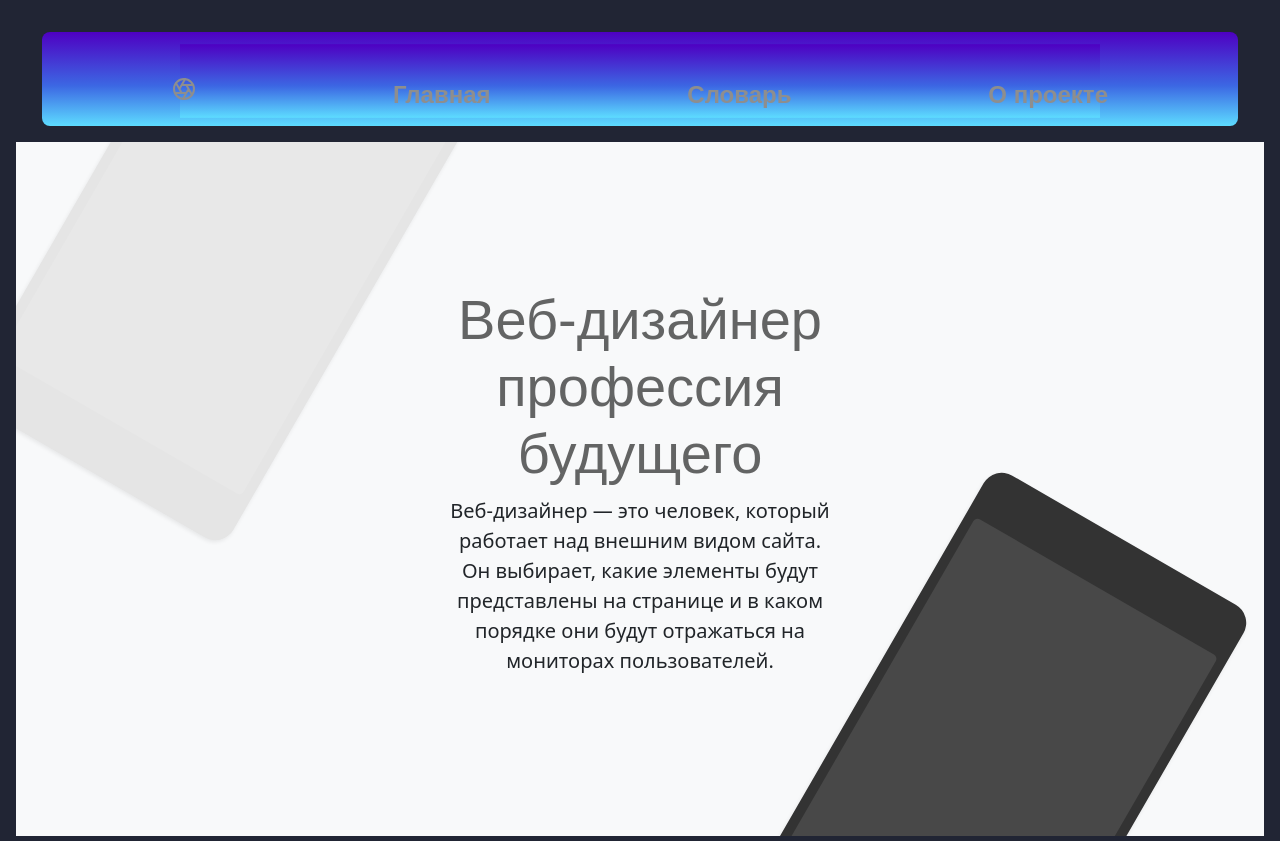
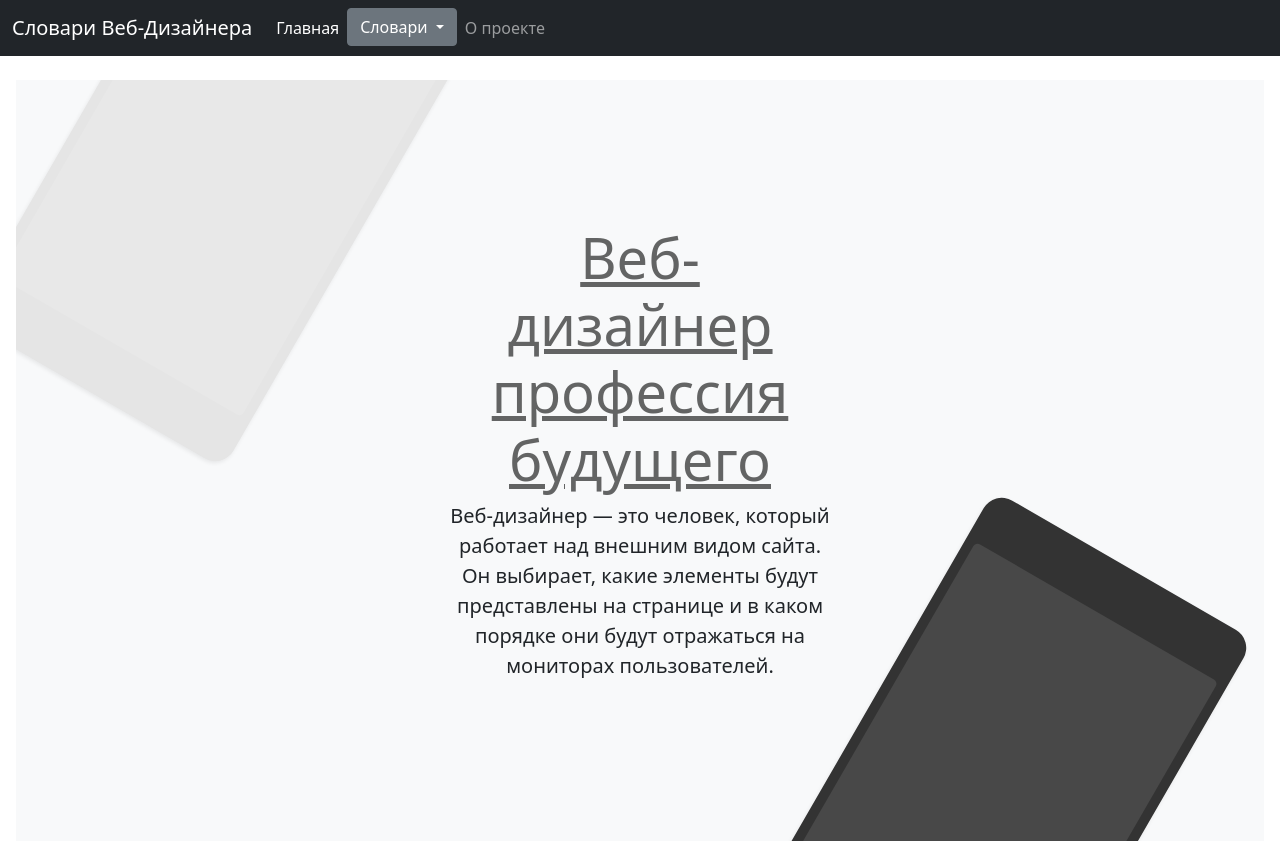
Before and after one commit to DrunkPanda28/drunkpanda28.github.io, a plain HTML site: page index.html in a window 1280 px wide. Shown: the top 841 px of the page. Drawn offline with Linux system fonts and the light colour scheme.

Commit message:
Изменение файлов и фикс багов в меню

```diff
--- a/index.html
+++ b/index.html
@@ -50,23 +50,43 @@
 	    <!-- Custom styles for this template -->
 	    <link href="product.css" rel="stylesheet">
 
-	    <!-- Magic effect -->
-	    <link rel="stylesheet" type="text/css" href="magic_effect.css">
-
 	<meta charset="utf-8">
 </head>
 <body>
 	<!-- Menu -->
-	<header class="site-header sticky-top py-1 card">
-	  <nav class="container d-flex flex-column flex-md-row justify-content-between">
-	    <a class="py-2" href="#" aria-label="Product">
-	      <svg xmlns="http://www.w3.org/2000/svg" width="24" height="24" fill="none" stroke="currentColor" stroke-linecap="round" stroke-linejoin="round" stroke-width="2" class="d-block mx-auto" role="img" viewBox="0 0 24 24"><title>Словарь Веб-Дизайнера</title><circle cx="12" cy="12" r="10"/><path d="M14.31 8l5.74 9.94M9.69 8h11.48M7.38 12l5.74-9.94M9.69 16L3.95 6.06M14.31 16H2.83m13.79-4l-5.74 9.94"/></svg>
-	    </a>
-	    <a class="py-2 d-none d-md-inline-block" href="#">Главная</a>
-	    <a class="py-2 d-none d-md-inline-block" href="dictionary_design.html">Словарь</a>
-	    <a class="py-2 d-none d-md-inline-block" href="contact.html">О проекте</a>
-	  </nav>
-	</header>
+	<nav class="navbar navbar-expand-md navbar-dark bg-dark mb-4">
+	  <div class="container-fluid">
+	    <a class="navbar-brand" href="index.html">Словари Веб-Дизайнера</a>
+	    <button class="navbar-toggler" type="button" data-bs-toggle="collapse" data-bs-target="#navbarCollapse" aria-controls="navbarCollapse" aria-expanded="false" aria-label="Toggle navigation">
+	      <span class="navbar-toggler-icon"></span>
+	    </button>
+	    <div class="collapse navbar-collapse" id="navbarCollapse">
+	      <ul class="navbar-nav me-auto mb-2 mb-md-0">
+	        <li class="nav-item">
+	          <a class="nav-link active" aria-current="page" href="#">Главная</a>
+	        </li>
+	        <!--<li class="nav-item">
+	          <a class="nav-link disabled" href="#">Словарь</a>
+	        </li> -->
+
+	        <div class="dropdown">
+			  <button class="btn btn-secondary dropdown-toggle" type="button" id="dropdownMenuButton2" data-bs-toggle="dropdown" aria-expanded="false">
+			    Словари
+			  </button>
+			  <ul class="dropdown-menu dropdown-menu-dark" aria-labelledby="dropdownMenuButton2">
+			    <li><a class="dropdown-item" href="dictionary_design.html">Словарь веб-дизайна</a></li>
+			    <li><a class="dropdown-item" href="dictionary_ui_design.html">Словарь UI-дизайнера</a></li>
+				<li><a class="dropdown-item" href="dictionary_ux_design.html">Словарь UX-дизайнера</a></li>
+			  </ul>
+			</div>
+
+	        <li class="nav-item">
+	          <a class="nav-link" href="contact.html">О проекте</a>
+	        </li>
+	      </ul>
+	    </div>
+	  </div>
+	</nav>
 
 	<main>
 	  <div class="position-relative overflow-hidden p-3 p-md-5 m-md-3 text-center bg-light">
```
Also changed, not shown: contact.html (+3 -3 lines), dictionary_design.html (+1 -5 lines), dictionary_ui_design.html (+1 -5 lines), dictionary_ux_design.html (+1 -5 lines), 1 other file.
